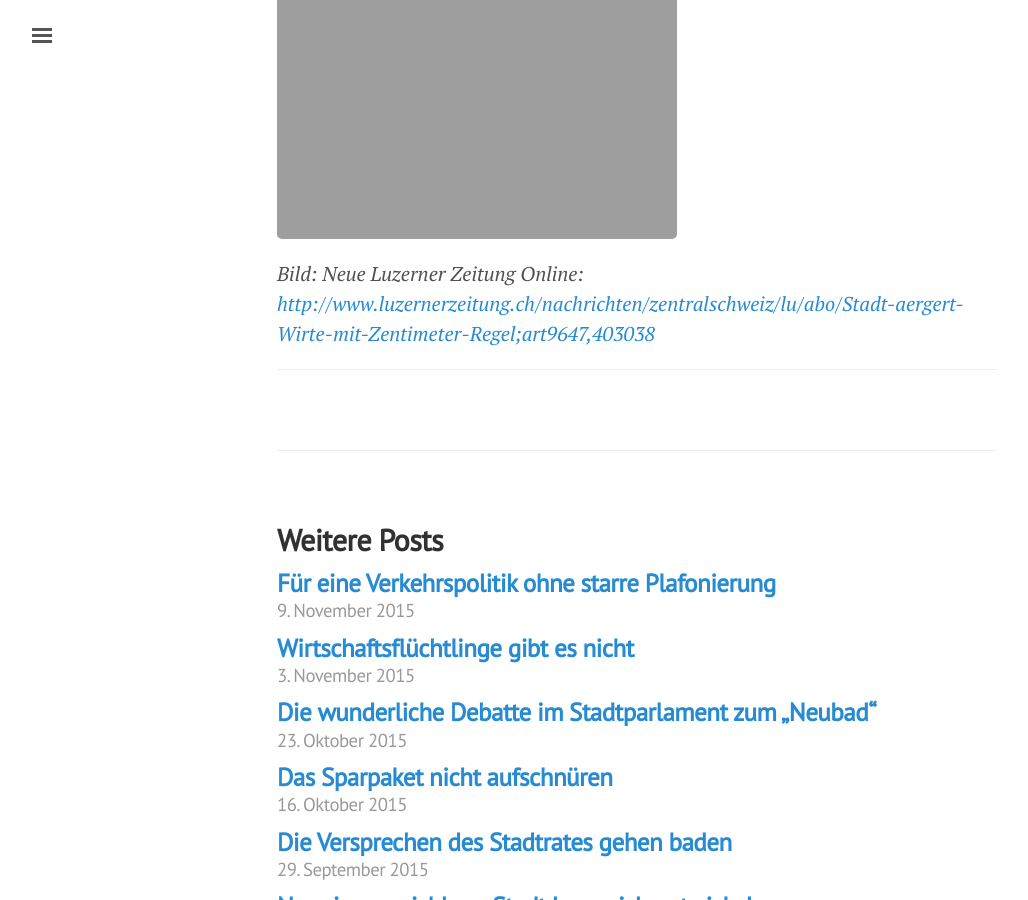
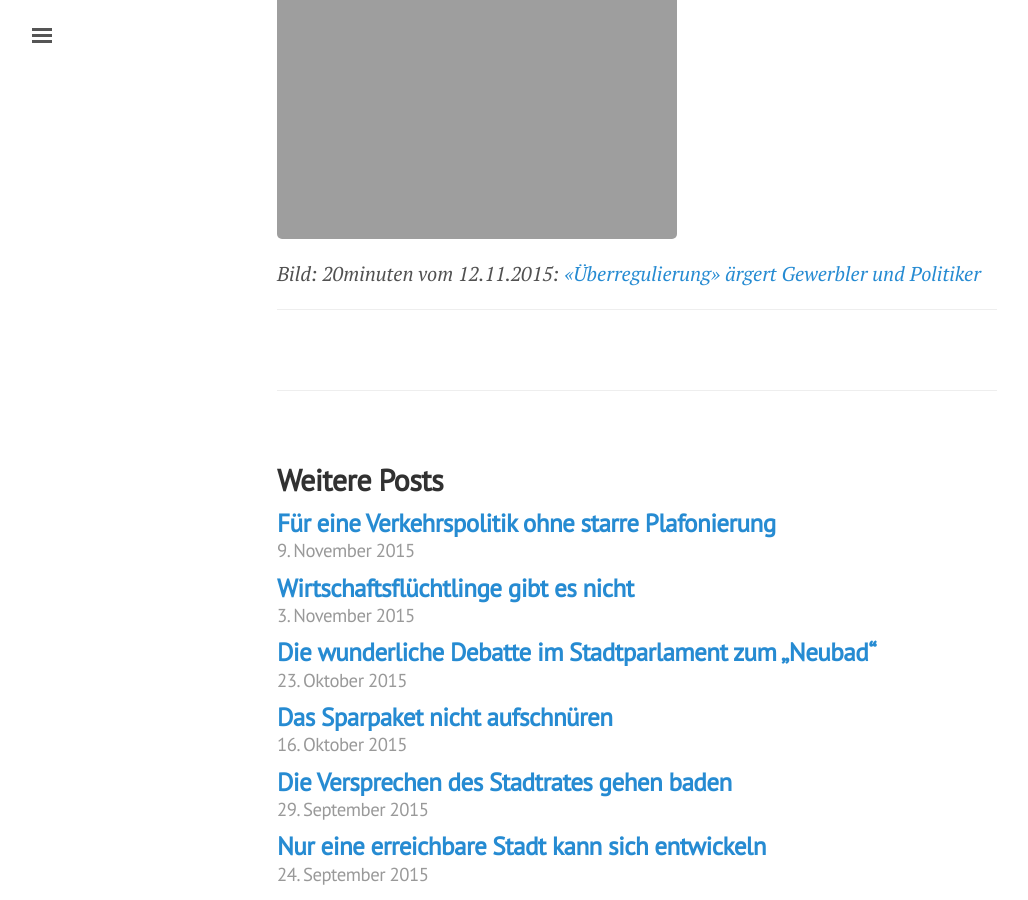
Before and after one commit to freinhard/freinhard.github.io, a Jekyll site: the page built from _posts/2015-11-11-gewerbefreundlichekeit-stadtverwaltung.md, in a window 1280 px wide and 900 px high, scrolled down 2766 px. Shown: the whole window, without its empty margins (3-1031 px from the left). Built offline with Jekyll 4.4.1, drawn with Linux system fonts in a browser that asks for light colours; comment, search, counter and statistics services are not loaded.

Commit message:
Bild ausgetausch

```diff
--- a/_posts/2015-11-11-gewerbefreundlichekeit-stadtverwaltung.md
+++ b/_posts/2015-11-11-gewerbefreundlichekeit-stadtverwaltung.md
@@ -34,5 +34,5 @@
 
 Es ist darum wichtig, immer wieder zu überprüfen, ob staatliches Handeln wirklich im öffentlichen Interesse geschieht und ob es verhältnismässig ist.
 
-![Seebrücke]({{ site.url }}/public/assets/sonnenschirme.jpg)
-*Bild: Neue Luzerner Zeitung Online: [http://www.luzernerzeitung.ch/nachrichten/zentralschweiz/lu/abo/Stadt-aergert-Wirte-mit-Zentimeter-Regel;art9647,403038](http://www.luzernerzeitung.ch/nachrichten/zentralschweiz/lu/abo/Stadt-aergert-Wirte-mit-Zentimeter-Regel;art9647,403038)*
+![Diese Tafel vor der Bebié-Konditorei]({{ site.url }}/public/assets/bebie.jpg)
+*Bild: 20minuten vom 12.11.2015: [«Überregulierung» ärgert Gewerbler und Politiker](http://www.20min.ch/schweiz/zentralschweiz/story/--berregulierung--aergert-Gewerbler-und-Politiker-28881063)*
```
Also changed, not shown: 1 other file.
